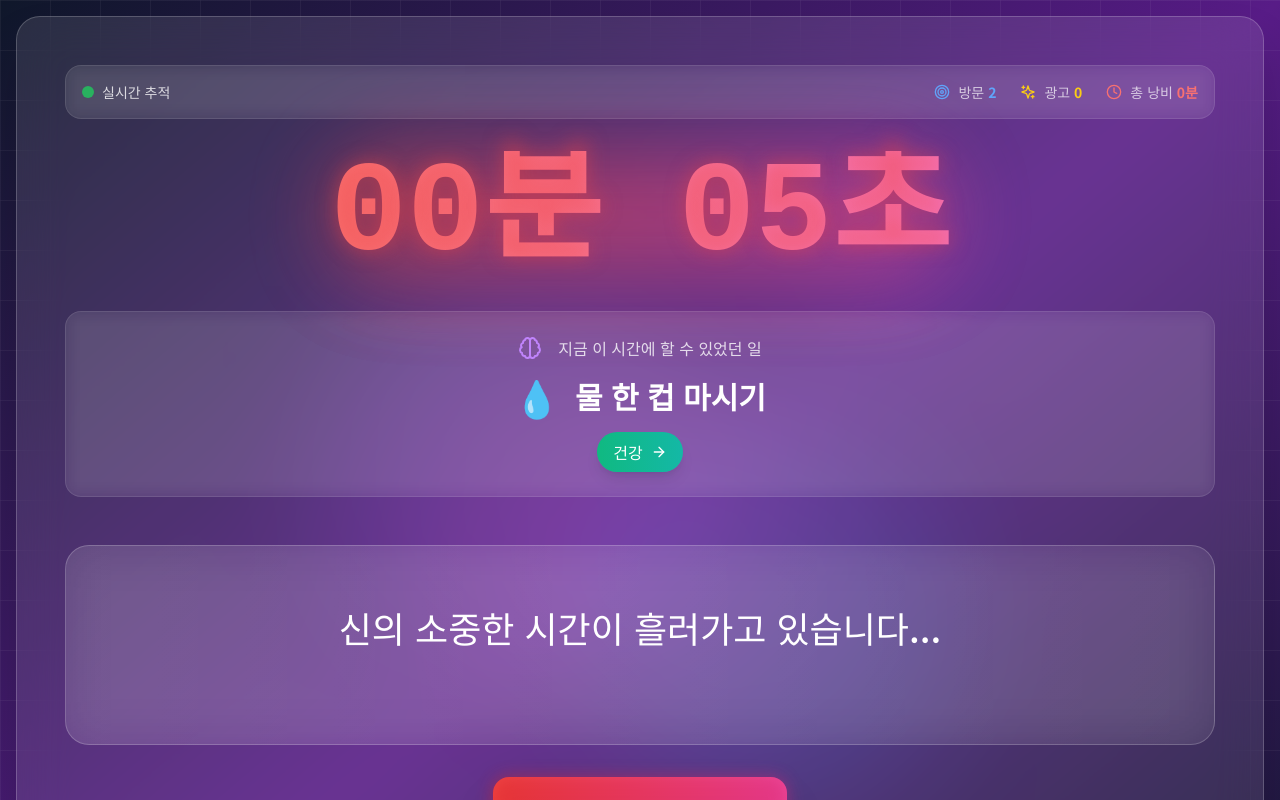
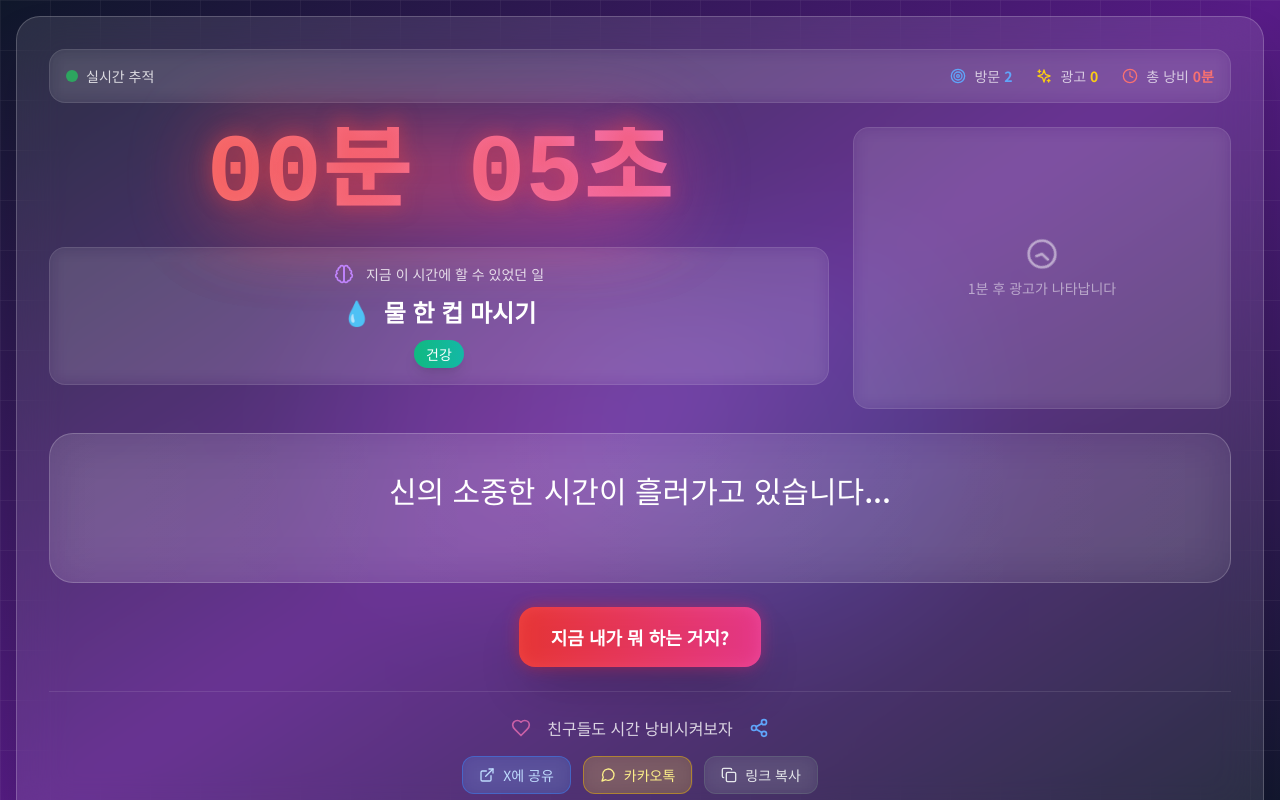
Before and after one commit to pg-Parunson/timewaster, a React (Vite) app: page / in a window 1280 px wide. Shown: the top 800 px of the page. Built offline with nearby package versions, Linux system fonts and the light colour scheme.

Commit message:
[DESIGN] UI/UX 완전 리뉴얼 - 현대적 글래스모피즘 디자인 적용

```diff
--- a/src/App.jsx
+++ b/src/App.jsx
@@ -1,5 +1,5 @@
 import React, { useState, useEffect, useRef } from 'react';
-import { Clock, Share2, MessageCircle, Copy, ExternalLink, Zap, Heart, Skull, Sparkles, Target, Brain, ArrowRight } from 'lucide-react';
+import { Clock, Share2, MessageCircle, Copy, ExternalLink, Zap, Heart, Skull, Sparkles, Target, Brain } from 'lucide-react';
 
 // 시간별 실제 활동 매칭 데이터베이스 - 강화버전
 const TIME_BASED_ACTIVITIES = [
@@ -267,7 +267,7 @@ function App() {
     const messagePatterns = [
       `이 시간에 "${currentActivity.activity}" 할 수 있었는데... ${randomRoast}`,
       `${currentActivity.icon} ${currentActivity.activity}를 할 수 있었는 소중한 시간이었어요. ${randomRoast}`,
-      `🕰️ ${formatTime(elapsedTime)} 동안 "${currentActivity.activity}" 같은 ${currentActivity.category} 활동을 했다면... ${randomRoast}`,
+      `⏰ ${formatTime(elapsedTime)} 동안 "${currentActivity.activity}" 같은 ${currentActivity.category} 활동을 했다면... ${randomRoast}`,
       `${currentActivity.icon} 지금 이 순간에도 "${currentActivity.activity}"로 더 나은 자신이 될 수 있었는데... ${randomRoast}`
     ];
 
@@ -366,9 +366,9 @@ function App() {
 
       {/* 메인 컨테이너 */}
       <div className="relative z-10 min-h-screen flex items-center justify-center p-4">
-        <div className="bg-white/10 backdrop-blur-xl border border-white/20 rounded-3xl shadow-2xl p-8 lg:p-12 w-full max-w-7xl">
+        <div className="bg-white/10 backdrop-blur-xl border border-white/20 rounded-3xl shadow-2xl p-6 lg:p-8 w-full max-w-7xl">
           {/* 상단 통계 바 */}
-          <div className="flex items-center justify-between mb-8 p-4 bg-white/5 backdrop-blur rounded-2xl border border-white/10">
+          <div className="flex items-center justify-between mb-6 p-4 bg-white/5 backdrop-blur rounded-2xl border border-white/10">
             <div className="flex items-center gap-8">
               <div className="flex items-center gap-2">
                 <div className="w-3 h-3 bg-green-500 rounded-full animate-pulse"></div>
@@ -398,15 +398,18 @@ function App() {
             </div>
           </div>
 
-          {/* 중앙 타이머 섹션 */}
-          <div className="text-center mb-12">
+          {/* 메인 콘텐츠 영역 - 2단 레이아웃 */}
+          <div className="grid grid-cols-1 lg:grid-cols-3 gap-6 mb-6">
+            {/* 왼쪽: 타이머 + 활동 제안 */}
+            <div className="lg:col-span-2">
               {/* 타이머 디스플레이 */}
-            <div className="relative mb-8">
+              <div className="text-center mb-6">
+                <div className="relative mb-6">
                   <div className="inline-flex items-center justify-center">
                     <div className="relative">
                       <div className="absolute inset-0 bg-gradient-to-r from-red-500 to-pink-500 rounded-full filter blur-2xl opacity-50 animate-pulse"></div>
                       <div
-                    className={`relative text-6xl md:text-8xl lg:text-9xl font-mono font-bold ${
+                        className={`relative text-5xl md:text-7xl lg:text-8xl font-mono font-bold ${
                           extremeMode
                             ? 'text-red-400 animate-pulse'
                             : 'bg-gradient-to-r from-red-400 to-pink-400 bg-clip-text text-transparent'
@@ -424,36 +427,68 @@ function App() {
                 </div>
 
                 {/* 활동 제안 카드 */}
-            <div className="bg-white/5 backdrop-blur border border-white/10 rounded-2xl p-6 mb-8">
-              <div className="flex items-center justify-center gap-4 mb-4">
-                <Brain className="w-6 h-6 text-purple-400" />
-                <span className="text-white/80 font-medium">지금 이 시간에 할 수 있었던 일</span>
+                <div className="bg-white/5 backdrop-blur border border-white/10 rounded-2xl p-4">
+                  <div className="flex items-center justify-center gap-3 mb-3">
+                    <Brain className="w-5 h-5 text-purple-400" />
+                    <span className="text-white/80 font-medium text-sm">지금 이 시간에 할 수 있었던 일</span>
                   </div>
 
-              <div className="flex items-center justify-center gap-4 mb-4">
-                <div className="text-4xl">{getTimeBasedActivity(elapsedTime).icon}</div>
-                <div className="text-2xl lg:text-3xl font-bold text-white">
+                  <div className="flex items-center justify-center gap-3 mb-3">
+                    <div className="text-2xl">{getTimeBasedActivity(elapsedTime).icon}</div>
+                    <div className="text-xl lg:text-2xl font-bold text-white">
                       {getTimeBasedActivity(elapsedTime).activity}
                     </div>
                   </div>
 
-              <div className={`inline-flex items-center gap-2 px-4 py-2 rounded-full bg-gradient-to-r ${
+                  <div className={`inline-flex items-center gap-2 px-3 py-1 rounded-full bg-gradient-to-r ${
                     CATEGORY_COLORS[getTimeBasedActivity(elapsedTime).category] || CATEGORY_COLORS["기본"]
                   } shadow-lg`}>
-                <span className="font-medium">{getTimeBasedActivity(elapsedTime).category}</span>
-                <ArrowRight className="w-4 h-4" />
+                    <span className="font-medium text-sm">{getTimeBasedActivity(elapsedTime).category}</span>
                   </div>
+                </div>
+              </div>
+            </div>
+
+            {/* 오른쪽: 광고 영역 (항상 표시) */}
+            <div className="lg:col-span-1">
+              {showAd ? (
+                <div className={`bg-gradient-to-r from-yellow-500/20 to-orange-500/20 backdrop-blur border border-yellow-500/30 rounded-2xl p-4 h-full flex flex-col justify-center ${
+                  extremeMode ? 'animate-pulse' : ''
+                }`}>
+                  <div className="flex items-center justify-center gap-2 mb-4">
+                    <Zap className="w-4 h-4 text-yellow-400 animate-bounce" />
+                    <span className="text-yellow-200 font-medium text-center text-sm leading-tight">{adMessage}</span>
+                    <Zap className="w-4 h-4 text-yellow-400 animate-bounce" />
+                  </div>
+
+                  <div className="flex justify-center">
+                    <button
+                      onClick={handleAdClick}
+                      className="bg-gradient-to-r from-green-500 to-emerald-500 hover:from-green-600 hover:to-emerald-600 text-white font-bold px-6 py-3 rounded-xl transform hover:scale-105 transition-all duration-200 shadow-lg w-full"
+                    >
+                      💰 광고 클릭하기 💰
+                    </button>
+                  </div>
+                </div>
+              ) : (
+                <div className="bg-white/5 backdrop-blur border border-white/10 rounded-2xl p-4 h-full flex items-center justify-center">
+                  <div className="text-center text-white/50">
+                    <Clock className="w-8 h-8 mx-auto mb-2 animate-spin-slow" />
+                    <p className="text-sm">1분 후 광고가 나타납니다</p>
+                  </div>
+                </div>
+              )}
             </div>
           </div>
 
           {/* 메시지 영역 - 완전히 새로운 디자인 */}
           <div
             ref={messageRef}
-            className={`relative mb-8 cursor-pointer group ${messageShake ? 'animate-bounce' : ''}`}
+            className={`relative mb-6 cursor-pointer group ${messageShake ? 'animate-bounce' : ''}`}
             onClick={refreshMessage}
           >
             {/* 카드 배경 */}
-            <div className="bg-gradient-to-r from-white/10 to-white/5 backdrop-blur-xl border border-white/20 rounded-3xl p-8 lg:p-12 min-h-[200px] flex items-center justify-center relative overflow-hidden">
+            <div className="bg-gradient-to-r from-white/10 to-white/5 backdrop-blur-xl border border-white/20 rounded-3xl p-6 lg:p-8 min-h-[150px] flex items-center justify-center relative overflow-hidden">
               {/* 배경 패턴 */}
               <div className="absolute inset-0 opacity-5">
                 <div className="absolute top-4 left-4 w-2 h-2 bg-white rounded-full animate-ping"></div>
@@ -463,7 +498,7 @@ function App() {
 
               {/* 메인 텍스트 */}
               <div className="relative z-10 text-center">
-                <p className={`text-xl lg:text-3xl xl:text-4xl leading-relaxed font-medium text-white ${
+                <p className={`text-lg lg:text-2xl xl:text-3xl leading-relaxed font-medium text-white ${
                   isTyping ? 'animate-pulse' : ''
                 }`}>
                   {displayMessage}
@@ -491,15 +526,15 @@ function App() {
           </div>
 
           {/* 메인 액션 버튼 */}
-          <div className="flex justify-center mb-8">
+          <div className="flex justify-center mb-6">
             <button
               onClick={refreshMessage}
               disabled={isTyping}
               className={`
-                group relative px-8 lg:px-12 py-4 lg:py-6
+                group relative px-6 lg:px-8 py-3 lg:py-4
                 bg-gradient-to-r from-red-500 to-pink-500
                 hover:from-red-600 hover:to-pink-600
-                text-white font-bold text-lg lg:text-xl
+                text-white font-bold text-base lg:text-lg
                 rounded-2xl shadow-2xl
                 transform hover:scale-105 active:scale-95
                 transition-all duration-200
@@ -514,58 +549,36 @@ function App() {
             </button>
           </div>
 
-          {/* 광고 섹션 */}
-          {showAd && (
-            <div className={`bg-gradient-to-r from-yellow-500/20 to-orange-500/20 backdrop-blur border border-yellow-500/30 rounded-2xl p-6 mb-8 ${
-              extremeMode ? 'animate-pulse' : ''
-            }`}>
-              <div className="flex items-center justify-center gap-3 mb-4">
-                <Zap className="w-5 h-5 text-yellow-400 animate-bounce" />
-                <span className="text-yellow-200 font-medium text-lg">{adMessage}</span>
-                <Zap className="w-5 h-5 text-yellow-400 animate-bounce" />
+          {/* 공유 섹션 */}
+          <div className="border-t border-white/10 pt-6">
+            <div className="flex items-center justify-center gap-4 mb-4">
+              <Heart className="w-5 h-5 text-pink-400 animate-pulse" />
+              <span className="text-white/80 text-base font-medium">친구들도 시간 낭비시켜보자</span>
+              <Share2 className="w-5 h-5 text-blue-400" />
             </div>
 
-              <div className="flex justify-center">
-                <button
-                  onClick={handleAdClick}
-                  className="bg-gradient-to-r from-green-500 to-emerald-500 hover:from-green-600 hover:to-emerald-600 text-white font-bold px-8 py-3 rounded-xl transform hover:scale-105 transition-all duration-200 shadow-lg"
-                >
-                  💰 광고 클릭하기 💰
-                </button>
-              </div>
-            </div>
-          )}
-
-          {/* 공유 섹션 */}
-          <div className="border-t border-white/10 pt-8">
-            <div className="flex items-center justify-center gap-4 mb-6">
-              <Heart className="w-6 h-6 text-pink-400 animate-pulse" />
-              <span className="text-white/80 text-lg font-medium">친구들도 시간 낭비시켜보자</span>
-              <Share2 className="w-6 h-6 text-blue-400" />
-            </div>
-
-            <div className="flex gap-4 justify-center flex-wrap">
+            <div className="flex gap-3 justify-center flex-wrap">
               <button
                 onClick={shareToTwitter}
-                className="bg-blue-500/20 hover:bg-blue-500/30 border border-blue-500/50 text-blue-200 px-6 py-3 rounded-xl flex items-center gap-3 transform hover:scale-105 transition-all duration-200 backdrop-blur"
+                className="bg-blue-500/20 hover:bg-blue-500/30 border border-blue-500/50 text-blue-200 px-4 py-2 rounded-xl flex items-center gap-2 transform hover:scale-105 transition-all duration-200 backdrop-blur text-sm"
               >
-                <ExternalLink className="w-5 h-5" />
+                <ExternalLink className="w-4 h-4" />
                 <span>X에 공유</span>
               </button>
 
               <button
                 onClick={shareToKakao}
-                className="bg-yellow-500/20 hover:bg-yellow-500/30 border border-yellow-500/50 text-yellow-200 px-6 py-3 rounded-xl flex items-center gap-3 transform hover:scale-105 transition-all duration-200 backdrop-blur"
+                className="bg-yellow-500/20 hover:bg-yellow-500/30 border border-yellow-500/50 text-yellow-200 px-4 py-2 rounded-xl flex items-center gap-2 transform hover:scale-105 transition-all duration-200 backdrop-blur text-sm"
               >
-                <MessageCircle className="w-5 h-5" />
+                <MessageCircle className="w-4 h-4" />
                 <span>카카오톡</span>
               </button>
 
               <button
                 onClick={() => copyToClipboard()}
-                className="bg-gray-500/20 hover:bg-gray-500/30 border border-gray-500/50 text-gray-200 px-6 py-3 rounded-xl flex items-center gap-3 transform hover:scale-105 transition-all duration-200 backdrop-blur"
+                className="bg-gray-500/20 hover:bg-gray-500/30 border border-gray-500/50 text-gray-200 px-4 py-2 rounded-xl flex items-center gap-2 transform hover:scale-105 transition-all duration-200 backdrop-blur text-sm"
               >
-                <Copy className="w-5 h-5" />
+                <Copy className="w-4 h-4" />
                 <span>링크 복사</span>
               </button>
             </div>
@@ -573,22 +586,22 @@ function App() {
 
           {/* 극한 모드 추가 경고 */}
           {extremeMode && (
-            <div className="mt-8 p-4 bg-red-500/20 border border-red-500/50 rounded-2xl backdrop-blur">
-              <div className="flex items-center justify-center gap-3">
-                <Skull className="w-6 h-6 text-red-400 animate-bounce" />
-                <p className="text-red-200 font-bold text-lg">
+            <div className="mt-4 p-3 bg-red-500/20 border border-red-500/50 rounded-2xl backdrop-blur">
+              <div className="flex items-center justify-center gap-2">
+                <Skull className="w-5 h-5 text-red-400 animate-bounce" />
+                <p className="text-red-200 font-bold text-base">
                   경고: 5분을 넘겼습니다! 이제 정말로 심각한 시간낭비입니다!
                 </p>
-                <Skull className="w-6 h-6 text-red-400 animate-bounce" />
+                <Skull className="w-5 h-5 text-red-400 animate-bounce" />
               </div>
             </div>
           )}
 
           {/* 이스터에그 */}
           {elapsedTime > 600 && (
-            <div className="mt-6 text-center animate-fade-in">
-              <div className="bg-purple-500/20 border border-purple-500/50 rounded-2xl px-6 py-4 backdrop-blur">
-                <p className="text-purple-200 text-lg font-medium">
+            <div className="mt-4 text-center animate-fade-in">
+              <div className="bg-purple-500/20 border border-purple-500/50 rounded-2xl px-4 py-3 backdrop-blur">
+                <p className="text-purple-200 text-base font-medium">
                   🏆 축하합니다. 당신은 이제 공식적으로 시간낭비의 달인입니다. 🏆
                 </p>
               </div>
```
Lines whose indentation alone changed are shown as unchanged.
